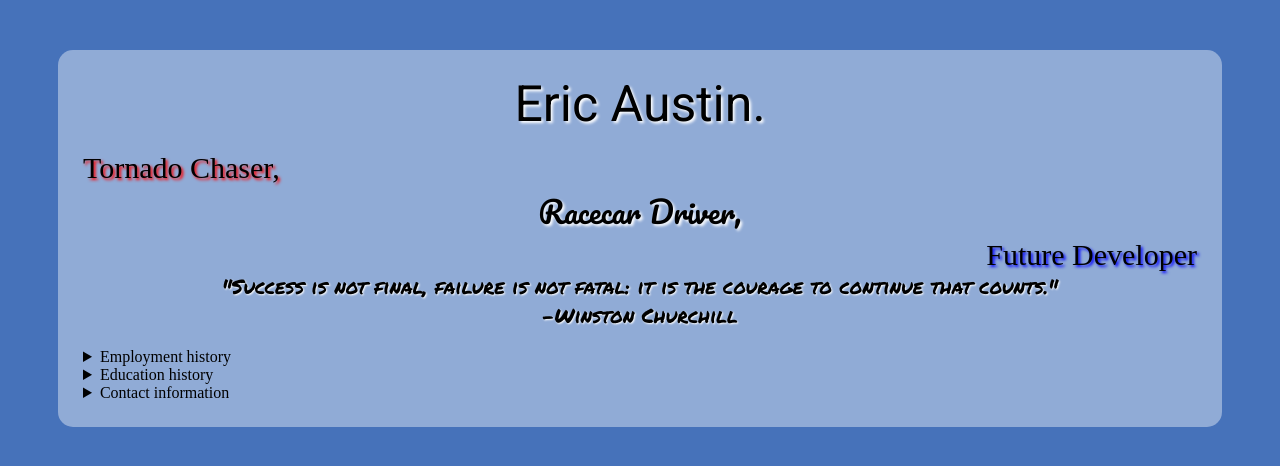
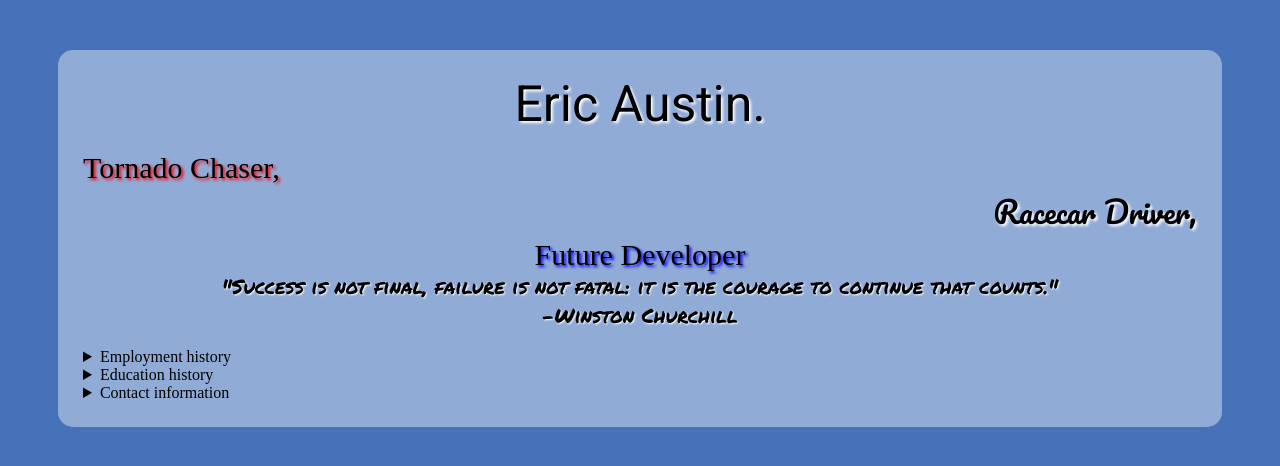
Before and after one commit to EricAustin/ericaustin.github.io, a PHP site: page / in a window 1280 px wide. Shown: the top 466 px of the page. Run offline with PHP 8.4, Linux system fonts and the light colour scheme; some web fonts are replaced.

Commit message:
alignment changes

```diff
--- a/style.css
+++ b/style.css
@@ -20,14 +20,14 @@ body {
   text-shadow: 2px 2px 3px white;
   font-family: 'Pacifico';
   font-size: 30px;
-  text-align: center;
+  text-align: right;
   }
 
 .dev {
   text-shadow: 2px 2px 3px blue;
   font-family: 'Love Ya Like A Sister';
   font-size: 30px;
-  text-align: right;
+  text-align: center;
   }
 
 .quote {
```
